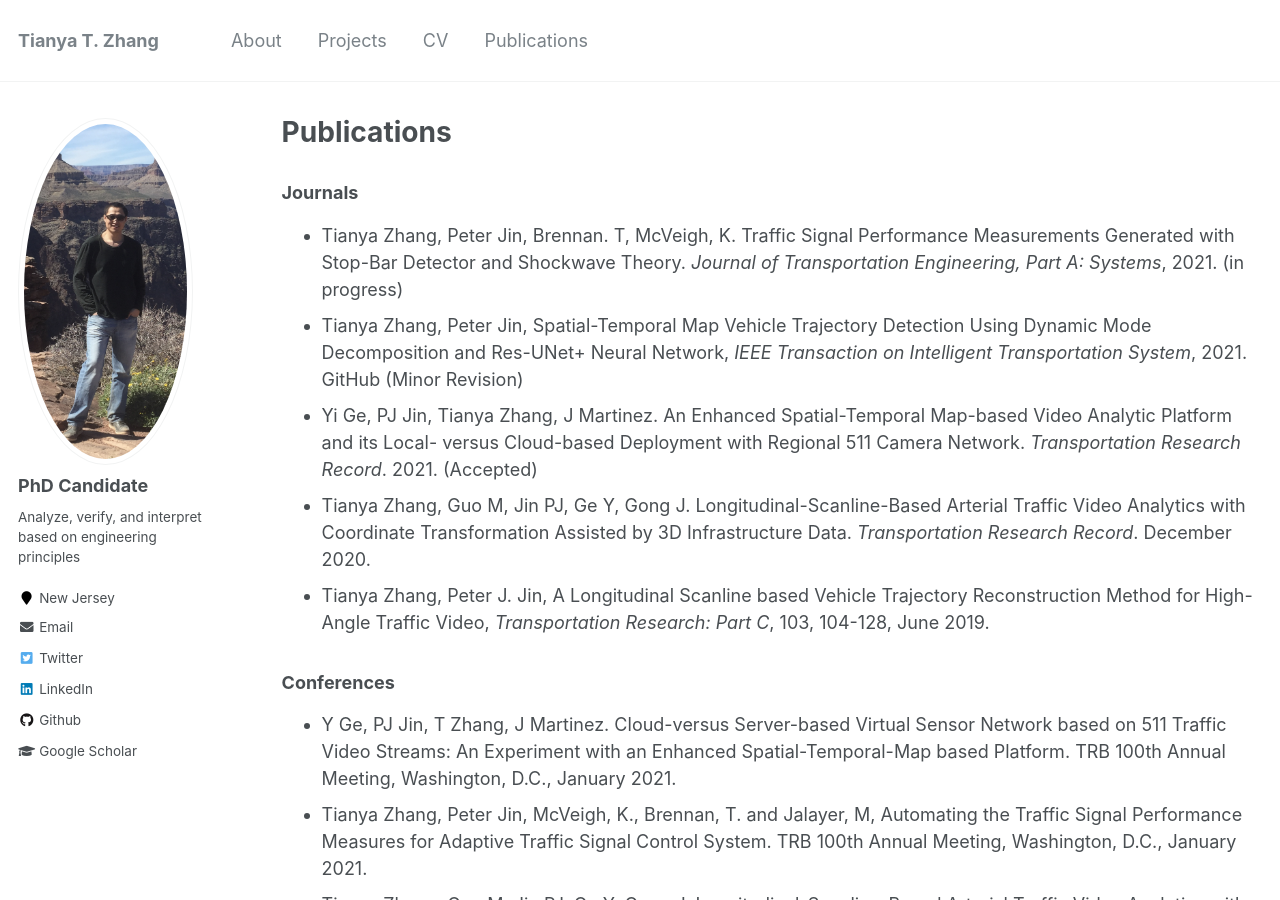
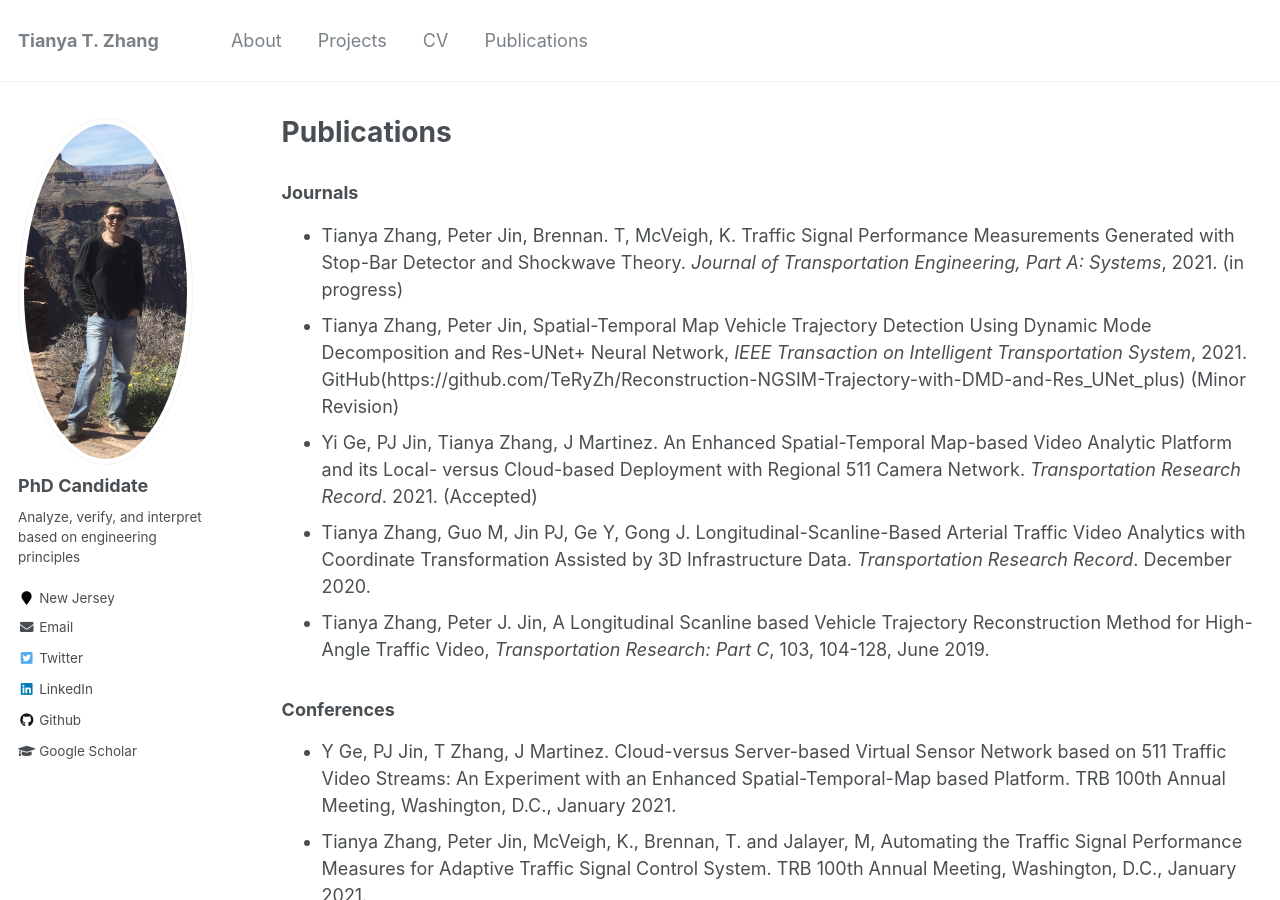
Before and after one commit to TeRyZh/Website, a Jekyll site: the page built from _pages/publications.md, in a window 1280 px wide and 900 px high. Built offline with Jekyll 4.4.1, drawn with Linux system fonts in a browser that asks for light colours; part of the change alters nothing that is shown.

Commit message:
Update publications.md

```diff
--- a/_pages/publications.md
+++ b/_pages/publications.md
@@ -17,7 +17,7 @@ author_profile: true
 
 ### Journals
 * Tianya Zhang, Peter Jin, Brennan. T, McVeigh, K. Traffic Signal Performance Measurements Generated with Stop-Bar Detector and Shockwave Theory. *Journal of Transportation Engineering, Part A: Systems*, 2021. (in progress)
-* Tianya Zhang, Peter Jin, Spatial-Temporal Map Vehicle Trajectory Detection Using Dynamic Mode Decomposition and Res-UNet+ Neural Network, *IEEE Transaction on Intelligent Transportation System*, 2021. GitHub (Minor Revision)
+* Tianya Zhang, Peter Jin, Spatial-Temporal Map Vehicle Trajectory Detection Using Dynamic Mode Decomposition and Res-UNet+ Neural Network, *IEEE Transaction on Intelligent Transportation System*, 2021. GitHub(https://github.com/TeRyZh/Reconstruction-NGSIM-Trajectory-with-DMD-and-Res_UNet_plus) (Minor Revision)
 * Yi Ge, PJ Jin, Tianya Zhang, J Martinez. An Enhanced Spatial-Temporal Map-based Video Analytic Platform and its Local- versus Cloud-based Deployment with Regional 511 Camera Network. *Transportation Research Record*. 2021. (Accepted)
 * Tianya Zhang, Guo M, Jin PJ, Ge Y, Gong J. Longitudinal-Scanline-Based Arterial Traffic Video Analytics with Coordinate Transformation Assisted by 3D Infrastructure Data. *Transportation Research Record*. December 2020.
 * Tianya Zhang, Peter J. Jin, A Longitudinal Scanline based Vehicle Trajectory Reconstruction Method for High-Angle Traffic Video, *Transportation Research: Part C*, 103, 104-128, June 2019.
```
